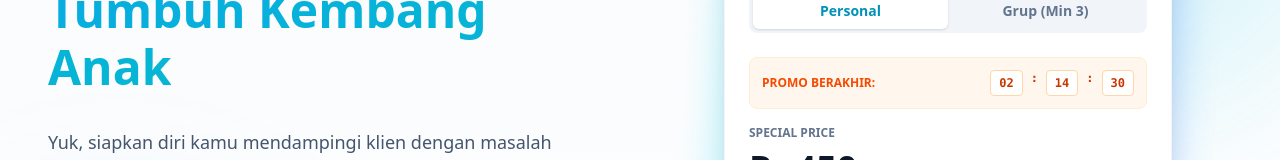
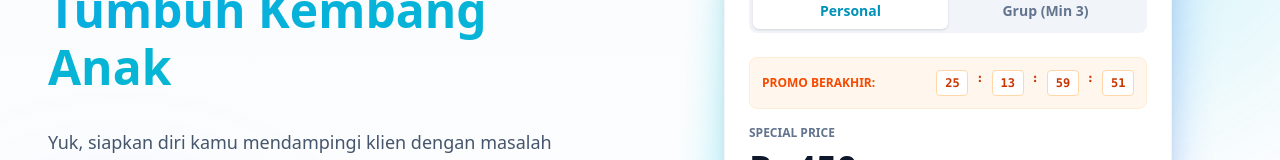
Before and after one commit to websitepraktiqu/marketing, a Next.js app: page / in a window 1280 px wide. Shown: the part 363-523 px from the top of the page. Built offline with nearby package versions, Linux system fonts and the light colour scheme.

Commit message:
feat: add HeroSection component displaying course details, benefits, countdown timer, and pricing toggle.

```diff
--- a/components/HeroSection.tsx
+++ b/components/HeroSection.tsx
@@ -1,11 +1,35 @@
 "use client";
 
 import Link from 'next/link';
-import { useState } from 'react';
+import { useState, useEffect } from 'react';
 
 export default function HeroSection() {
 
     const [pricingMode, setPricingMode] = useState<'personal' | 'group'>('personal');
+    const [timeLeft, setTimeLeft] = useState({ days: 0, hours: 0, minutes: 0, seconds: 0 });
+
+    useEffect(() => {
+        const targetDate = new Date('2026-01-17T00:00:00').getTime();
+
+        const interval = setInterval(() => {
+            const now = new Date().getTime();
+            const distance = targetDate - now;
+
+            if (distance < 0) {
+                clearInterval(interval);
+                setTimeLeft({ days: 0, hours: 0, minutes: 0, seconds: 0 });
+            } else {
+                const days = Math.floor(distance / (1000 * 60 * 60 * 24));
+                const hours = Math.floor((distance % (1000 * 60 * 60 * 24)) / (1000 * 60 * 60));
+                const minutes = Math.floor((distance % (1000 * 60 * 60)) / (1000 * 60));
+                const seconds = Math.floor((distance % (1000 * 60)) / 1000);
+
+                setTimeLeft({ days, hours, minutes, seconds });
+            }
+        }, 1000);
+
+        return () => clearInterval(interval);
+    }, []);
 
     return (
         <section className="relative overflow-hidden bg-gradient-to-b from-slate-50 to-white pt-10 pb-24 px-6 md:px-12">
@@ -128,9 +152,10 @@ export default function HeroSection() {
                                 <div className="mb-4 bg-orange-50 border border-orange-100 rounded-lg p-3 flex items-center justify-between">
                                     <span className="text-xs font-bold text-orange-600 uppercase">Promo Berakhir:</span>
                                     <div className="flex gap-2 text-xs font-mono font-bold text-orange-700">
-                                        <span className="bg-white px-2 py-1 rounded border border-orange-200">02</span> :
-                                        <span className="bg-white px-2 py-1 rounded border border-orange-200">14</span> :
-                                        <span className="bg-white px-2 py-1 rounded border border-orange-200">30</span>
+                                        <span className="bg-white px-2 py-1 rounded border border-orange-200 w-8 text-center">{String(timeLeft.days).padStart(2, '0')}</span> :
+                                        <span className="bg-white px-2 py-1 rounded border border-orange-200 w-8 text-center">{String(timeLeft.hours).padStart(2, '0')}</span> :
+                                        <span className="bg-white px-2 py-1 rounded border border-orange-200 w-8 text-center">{String(timeLeft.minutes).padStart(2, '0')}</span> :
+                                        <span className="bg-white px-2 py-1 rounded border border-orange-200 w-8 text-center">{String(timeLeft.seconds).padStart(2, '0')}</span>
                                     </div>
                                 </div>
 
```
